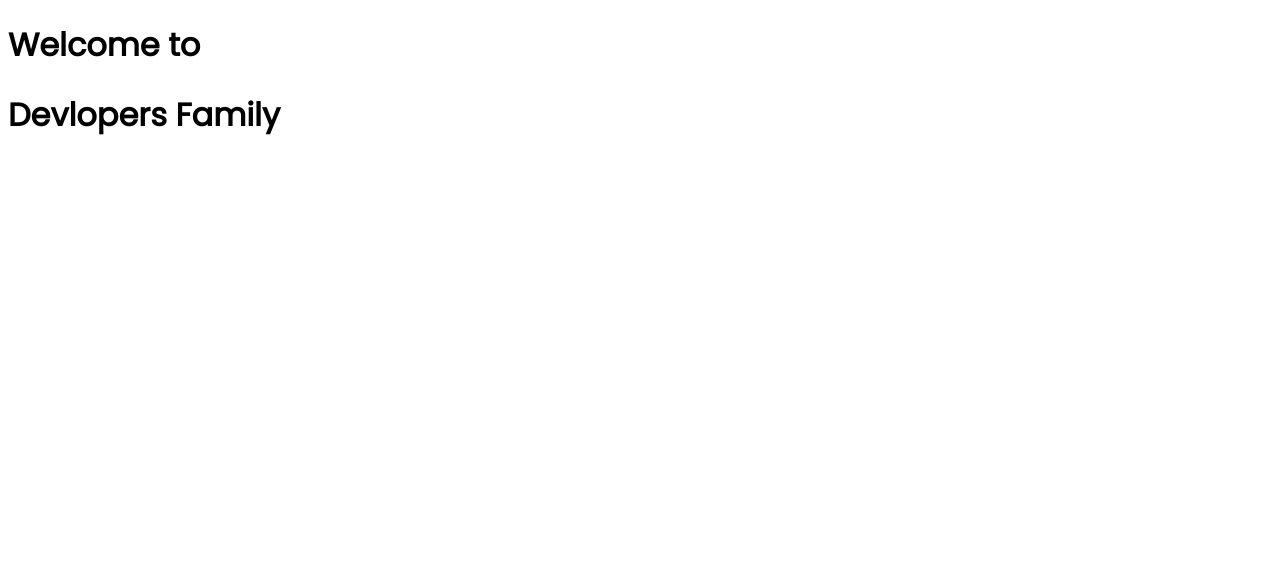
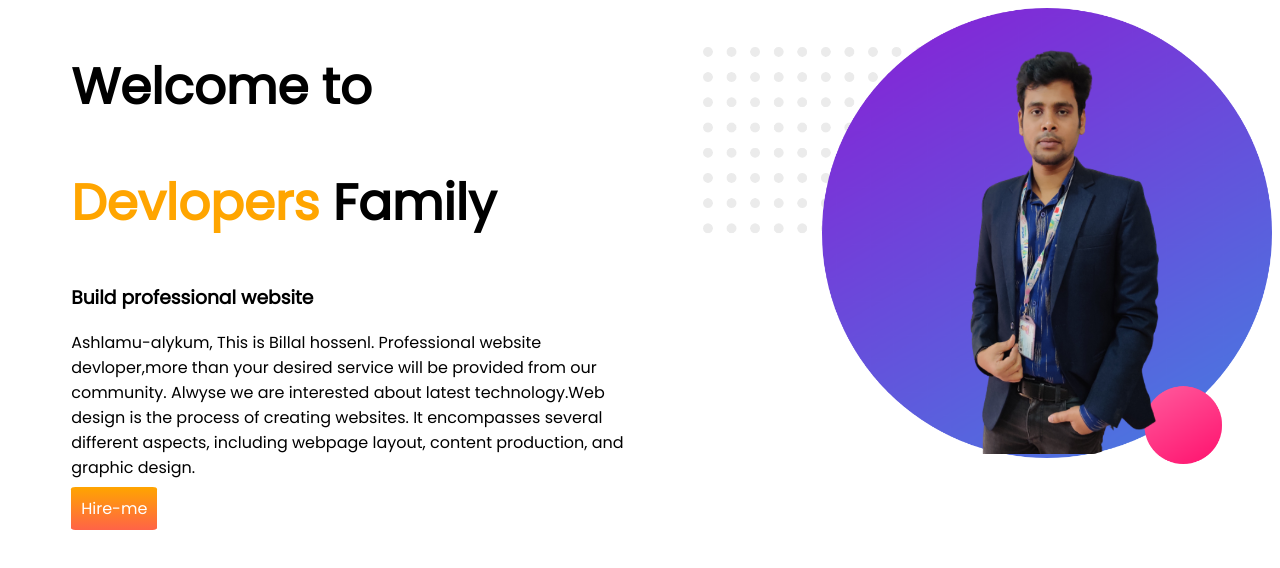
Before and after one commit to hunters-love/developers-portfolio, a plain HTML site: page index.html in a window 1280 px wide. Drawn offline with Linux system fonts and the light colour scheme.

Commit message:
top banner part update

```diff
--- a/index.html
+++ b/index.html
@@ -1,5 +1,6 @@
 <!DOCTYPE html>
 <html lang="en">
+
 <head>
     <meta charset="UTF-8">
     <meta http-equiv="X-UA-Compatible" content="IE=edge">
@@ -10,8 +11,26 @@
     <link href="https://fonts.googleapis.com/css2?family=Poppins&display=swap" rel="stylesheet">
     <link rel="stylesheet" href="style.css">
 </head>
+
 <body>
-    <h1>Welcome to</h1>
-    <h1>Devlopers Family</h1>
+    <section>
+        <div class="half-width">
+            <h1>Welcome to</h1>
+            <h1><span class="name-heighlight">Devlopers</span> Family</h1>
+            <h3>Build professional website</h3>
+            <p>
+                Ashlamu-alykum, This is Billal hossenl. Professional website devloper,more than your desired service
+                will be provided from our community. Alwyse we are interested about latest technology.Web design is the
+                process of creating websites. It encompasses several different aspects, including webpage layout,
+                content production, and graphic design.
+            </p>
+            <a class="link-button" href="https://www.w3schools.com/" target="_blank">Hire-me</a>
+        </div>
+
+        <div class="half-width">
+            <img src="images/billal2.png" alt="profile">
+        </div>
+    </section>
 </body>
+
 </html>
--- a/style.css
+++ b/style.css
@@ -1,3 +1,26 @@
 body{
     font-family: 'Poppins', sans-serif;
 }
+h1{
+    font-size: 50px;
+}
+.name-heighlight{
+    color: orange;
+}
+section{
+    display: flex;
+}
+.half-width{
+    width: 50%;
+    padding-left: 5%;
+}
+.half-width img{
+    width: 100%;
+}
+.link-button{
+    text-decoration: none;
+    background-image: linear-gradient(180deg, orange,tomato);
+    border-radius: 5%;
+    color: white;
+    padding: 10px 10px;
+}
```
